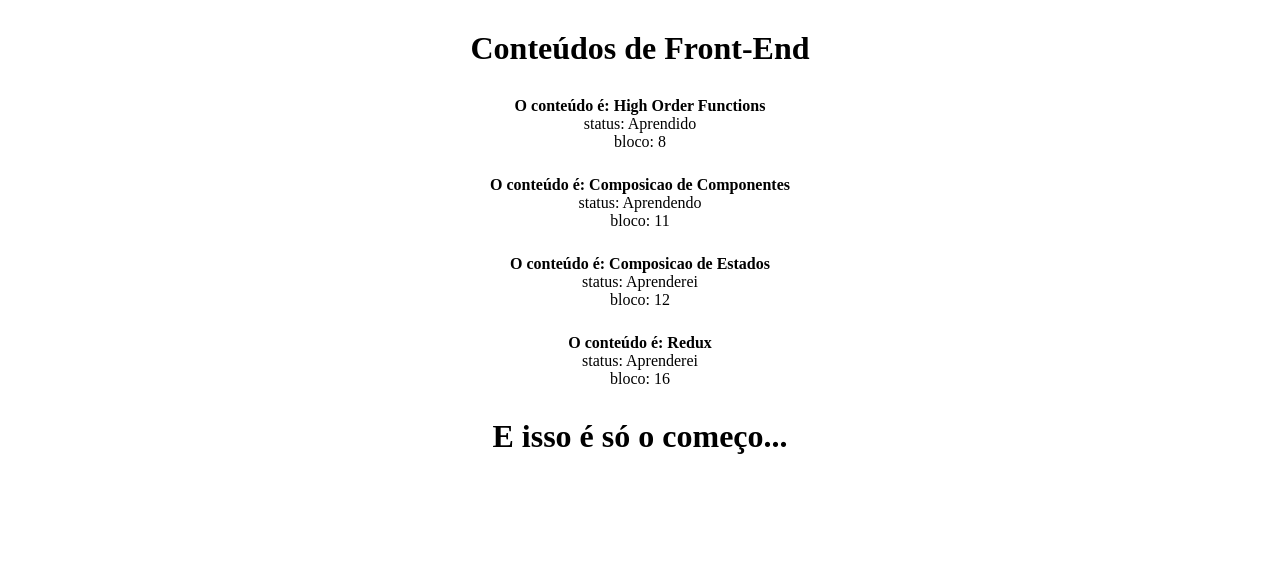
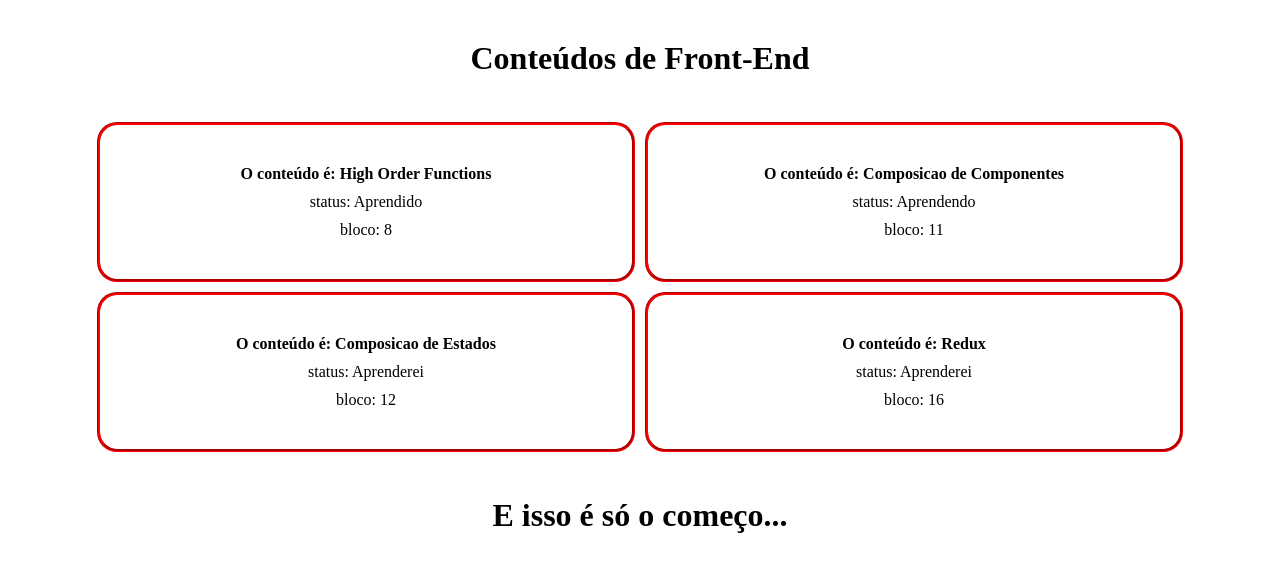
Before and after one commit to lazaroor/trybe-exercises, a React (Create React App) app in the folder Front-End/Bloco-10-intro-react/10.1-React-intro/exercicios/exercicio3/: page / in a window 1280 px wide. Shown: the top 572 px of the page. Built offline with nearby package versions, Linux system fonts and the light colour scheme.

Commit message:
Finalizada estilizacao

```diff
--- a/Front-End/Bloco-10-intro-react/10.1-React-intro/exercicios/exercicio3/src/App.css
+++ b/Front-End/Bloco-10-intro-react/10.1-React-intro/exercicios/exercicio3/src/App.css
@@ -2,19 +2,35 @@
   margin: 0;
 }
 
+p {
+  margin-top: 10px;
+}
+
 .header {
-  margin: 30px 0;
+  margin: 40px 0;
   text-align: center;
 }
 
+.allContent {
+  display: flex;
+  flex-wrap: wrap;
+  justify-content: center;
+}
+
 .card {
-  margin-top: 25px;
   display: flex;
   flex-direction: column;
   align-items: center;
+  width: 40%;
+  padding: 40px 10px;
+  margin: 5px;
+  justify-content: center;
+  border-style: groove;
+  border-color: red;
+  border-radius: 20px;
 }
 
 .footer {
-  margin-top: 30px;
+  margin-top: 40px;
   text-align: center;
 }
--- a/Front-End/Bloco-10-intro-react/10.1-React-intro/exercicios/exercicio3/src/App.js
+++ b/Front-End/Bloco-10-intro-react/10.1-React-intro/exercicios/exercicio3/src/App.js
@@ -9,7 +9,9 @@ function App() {
   return (
     <main className='main'>
       <Header/>
-      <Content/>
+      <div className='allContent'>
+        <Content/>
+      </div>
       <Footer/>
     </main>
   );
```
